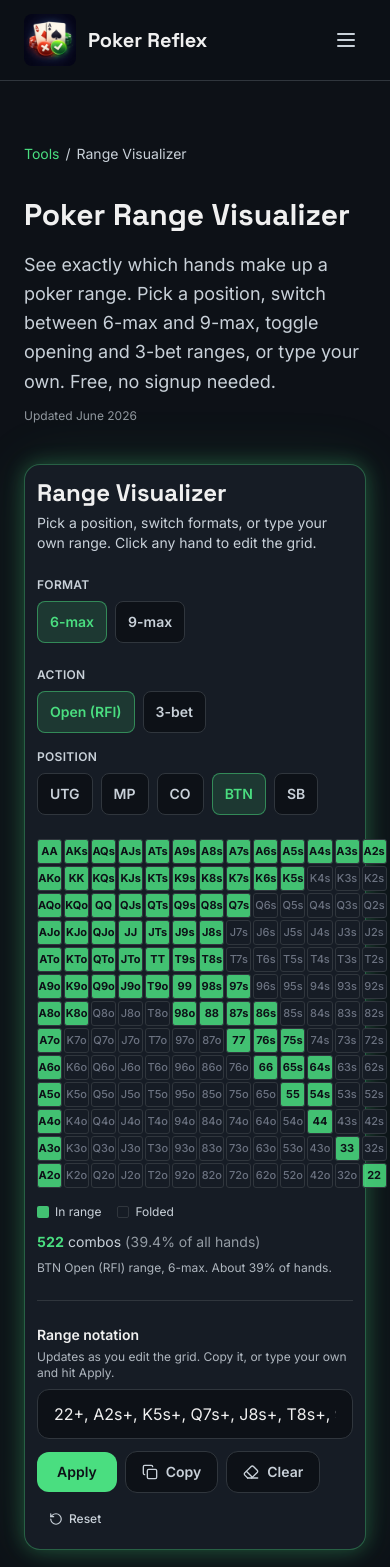
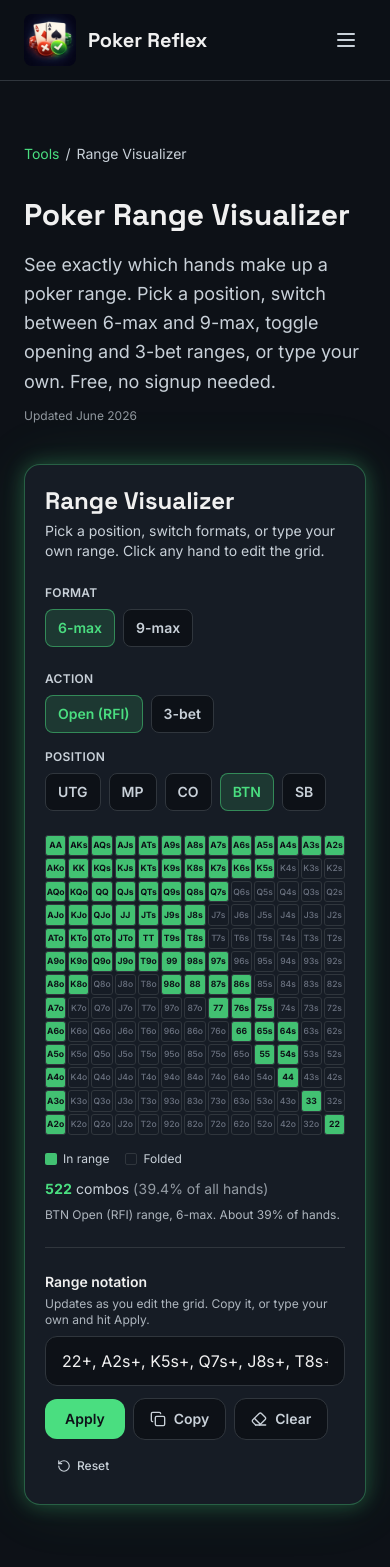
Before and after one commit to Programmerjavalearning/poker-reflex-website, a Next.js app: page /tools/range-visualizer in a window 390 px wide. Shown: the top 1567 px of the page. Built offline with nearby package versions, Linux system fonts and the light colour scheme.

Commit message:
fix mobil responsive

```diff
--- a/components/tools/RangeVisualizer.tsx
+++ b/components/tools/RangeVisualizer.tsx
@@ -49,7 +49,7 @@ function ToggleButton({
       type="button"
       onClick={onClick}
       aria-pressed={active}
-      className="px-3 py-2.5 rounded-lg text-sm font-semibold transition-colors"
+      className="px-3 py-2 rounded-lg text-sm font-semibold transition-colors"
       style={{
         backgroundColor: active ? 'rgba(74, 222, 128, 0.15)' : 'var(--background)',
         color: active ? 'var(--green)' : 'var(--text-secondary)',
@@ -237,7 +237,7 @@ export default function RangeVisualizer() {
 
   return (
     <div
-      className="rounded-2xl border p-3 md:p-7 glow-green"
+      className="rounded-2xl border p-5 md:p-7 glow-green"
       style={{ backgroundColor: 'var(--surface)', borderColor: 'rgba(74, 222, 128, 0.35)' }}
     >
       <h2
@@ -304,7 +304,7 @@ export default function RangeVisualizer() {
                 aspectRatio: '1',
                 backgroundColor: active ? 'rgba(74, 222, 128, 0.85)' : '#161c25',
                 color: active ? '#0d1117' : '#6b7280',
-                fontSize: 'clamp(8px, 3vw, 11px)',
+                fontSize: 'clamp(7px, 2.2vw, 11px)',
                 fontWeight: active ? 700 : 500,
                 lineHeight: 1,
                 border: '1px solid #30363d',
```
